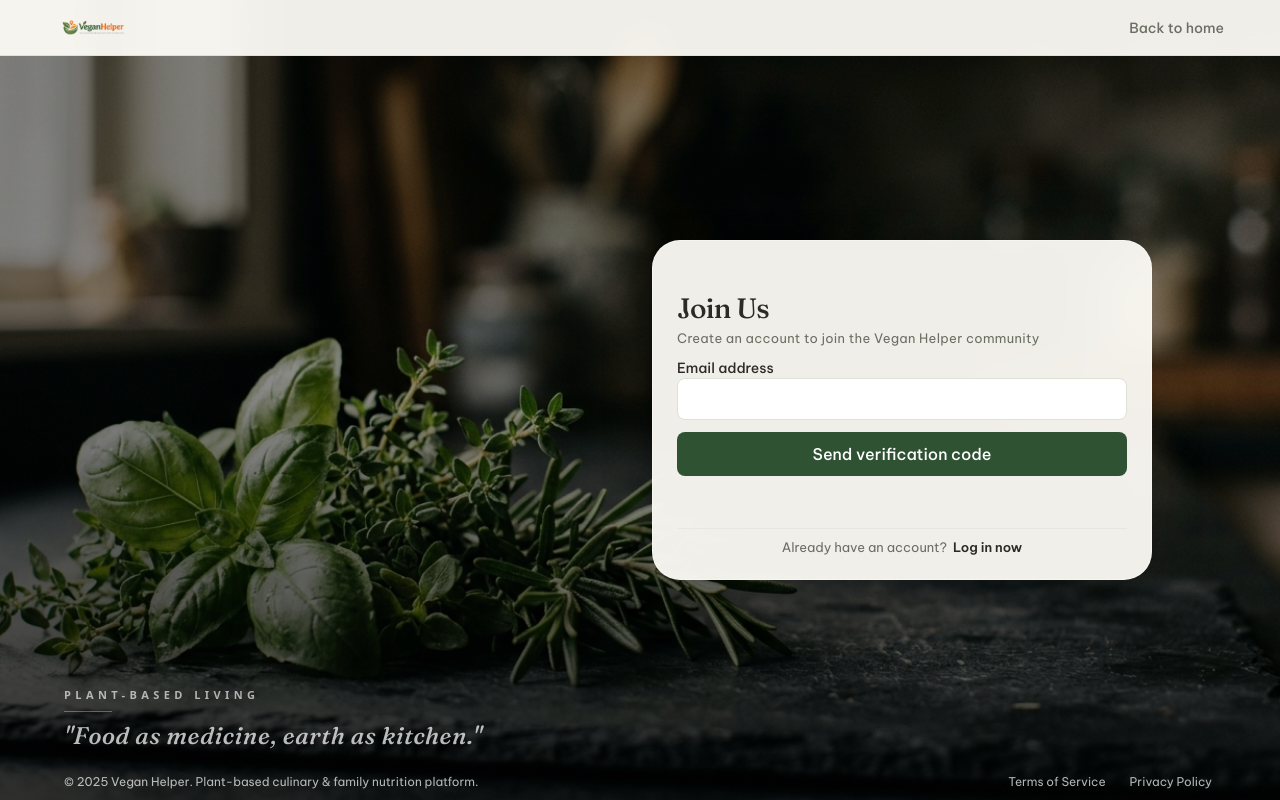
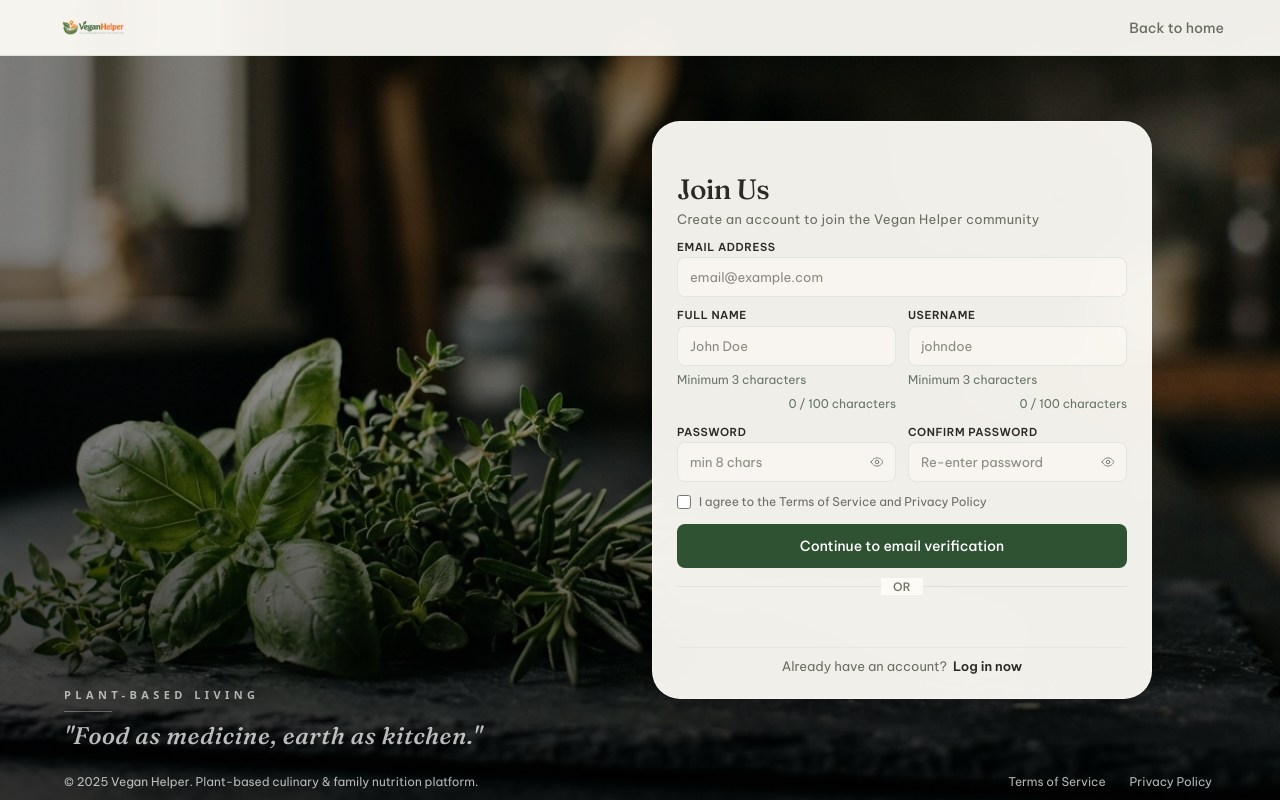
Before and after one commit to NguyenQuocTrong-bonmat/frontend-VeganHelperSystem, a React (Vite) app: page /sign-up in a window 1280 px wide. Built offline with nearby package versions, Linux system fonts and the light colour scheme; no server answers.

Commit message:
fix: restore credentials-first signup flow

```diff
--- a/src/pages/guest/SignUp.jsx
+++ b/src/pages/guest/SignUp.jsx
@@ -19,6 +19,7 @@ import loginSceneSoup from '../../assets/login-scene-soup.jpg';
 const registerSchema = z.object({
   fullName: z.string().min(3, 'Full Name must be at least 3 characters').max(100, 'Full Name is too long'),
   username: z.string().min(3, 'Username must be at least 3 characters').max(100, 'Username is too long').refine(value => !value.includes('@'), 'Username cannot contain @'),
+  email: z.string().email('Enter a valid email address').max(255, 'Email is too long'),
   password: z.string().min(8, 'Password must be at least 8 characters'),
   confirmPassword: z.string().min(1, 'Please confirm your password'),
   terms: z.boolean().refine(val => val === true, {
@@ -103,16 +104,34 @@ function SignUp() {
     setVerificationError('');
     setIsSubmitting(true);
     try {
-      if (!verificationSent || resend) {
+      if (resend) {
         await authService.resendVerification({ email: email.trim() });
-        setVerificationSent(true);
-        if (resend) toast.success('If eligible, a verification code will be sent.');
-      } else {
+        setRegistrationToken('');
+        setOtp('');
+        toast.success('If eligible, a verification code will be sent.');
+        return;
+      }
+
+      let verifiedToken = registrationToken;
+      if (!verifiedToken) {
         const result = await authService.verifyEmail({ email: email.trim(), otp });
-        setRegistrationToken(result.registrationToken);
+        verifiedToken = result.registrationToken;
+        setRegistrationToken(verifiedToken);
       }
+      await authService.register({ registrationToken: verifiedToken });
+      toast.success('Your account is ready. Sign in to continue.');
+      navigate('/login', { replace: true });
     } catch (error) {
-      setVerificationError(error.response?.data?.error || 'Email verification could not be completed. Please try again.');
+      const message = error.response?.data?.error || 'Email verification could not be completed. Please try again.';
+      if (message.toLowerCase().includes('expired')) {
+        setRegistrationToken('');
+        setVerificationSent(false);
+        setOtp('');
+      } else if (message.toLowerCase().includes('username') && registrationToken) {
+        setVerificationSent(false);
+        setError('username', { type: 'server', message });
+      }
+      setVerificationError(message);
     } finally {
       setIsSubmitting(false);
     }
@@ -128,6 +147,7 @@ function SignUp() {
   } = useForm({
     resolver: zodResolver(registerSchema),
     defaultValues: {
+      email,
       terms: false
     }
   });
@@ -136,13 +156,29 @@ function SignUp() {
   const prefersReducedMotion = useReducedMotion();
   const { duration, distance, scale, easing } = motionTokens;
 
-  const onSubmit = async ({ fullName, username, password, confirmPassword }) => {
-    if (!registrationToken) return;
+  const onSubmit = async ({ fullName, username, email: formEmail, password, confirmPassword }) => {
     setIsSubmitting(true);
     try {
-      await authService.register({ registrationToken, fullName, username, password, confirmPassword });
-      toast.success('Your account is ready. Sign in to continue.');
-      navigate('/login', { replace: true });
+      if (registrationToken) {
+        await authService.register({ registrationToken, fullName, username, password, confirmPassword });
+        toast.success('Your account is ready. Sign in to continue.');
+        navigate('/login', { replace: true });
+        return;
+      }
+
+      const normalizedEmail = formEmail.trim();
+      await authService.startRegistration({
+        email: normalizedEmail,
+        fullName: fullName.trim(),
+        username: username.trim(),
+        password,
+        confirmPassword,
+      });
+      setEmail(normalizedEmail);
+      setVerificationSent(true);
+      setOtp('');
+      setRegistrationToken('');
+      setVerificationError('');
     } catch (error) {
       const message = error.response?.data?.error || 'Registration failed. Please try again.';
       if (message.toLowerCase().includes('username'))
@@ -151,7 +187,7 @@ function SignUp() {
         setRegistrationToken('');
         setVerificationSent(false);
         setOtp('');
-        setVerificationError(message);
+        toast.error(message);
       } else toast.error(message);
     } finally {
       setIsSubmitting(false);
@@ -262,35 +298,57 @@ function SignUp() {
             </motion.p>
           </div>
 
-          {!registrationToken && (
-            <form className="space-y-3" onSubmit={verifyEmail}>
-              <div>
-                <label htmlFor="registration-email" className="block text-sm font-medium">Email address</label>
-                <input id="registration-email" type="email" autoComplete="email" required maxLength={255}
-                  readOnly={verificationSent} value={email} onChange={event => setEmail(event.target.value)}
-                  className="w-full rounded-lg border border-border-sage-mist bg-white px-3 py-2" />
-              </div>
-              {verificationSent && (
+          {verificationSent && (
+            <form className="space-y-3" onSubmit={event => verifyEmail(event)}>
+              <p className="text-sm text-text-stem-gray">
+                {registrationToken
+                  ? 'Your email is verified. Complete creating your account.'
+                  : <>If this email is eligible, a six-digit code will be sent to <span className="font-medium text-text-charcoal">{email}</span>.</>}
+              </p>
+              {!registrationToken && (
                 <div>
-                  <p className="text-sm text-text-stem-gray">If this email is eligible, a six-digit code will arrive shortly.</p>
                   <label htmlFor="registration-code" className="block text-sm font-medium">Verification code</label>
                   <input id="registration-code" autoComplete="one-time-code" inputMode="numeric" required pattern="[0-9]{6}"
                     maxLength={6} value={otp} onChange={event => setOtp(event.target.value)}
                     className="w-full rounded-lg border border-border-sage-mist bg-white px-3 py-2" />
                   <div className="mt-2 flex gap-4 text-sm text-primary-moss">
                     <button type="button" disabled={isSubmitting} onClick={event => verifyEmail(event, true)}>Resend code</button>
-                    <button type="button" disabled={isSubmitting} onClick={() => { setVerificationSent(false); setOtp(''); setVerificationError(''); }}>Change email</button>
+                    <button type="button" disabled={isSubmitting} onClick={() => { setVerificationSent(false); setOtp(''); setVerificationError(''); setRegistrationToken(''); }}>Edit signup details</button>
                   </div>
                 </div>
               )}
               {verificationError && <p role="alert" className="text-sm text-red-700">{verificationError}</p>}
               <button type="submit" disabled={isSubmitting}
                 className="w-full min-h-[44px] rounded-lg bg-primary-moss px-4 py-2.5 font-medium text-white disabled:opacity-60">
-                {verificationSent ? 'Verify email' : 'Send verification code'}
+                {isSubmitting ? 'Please wait…' : registrationToken ? 'Complete registration' : 'Verify email and create account'}
               </button>
             </form>
           )}
-          {registrationToken && <form className="space-y-2 sm:space-y-2.5" onSubmit={handleSubmit(onSubmit)}>
+          {!verificationSent && <form className="space-y-2 sm:space-y-2.5" onSubmit={handleSubmit(onSubmit)}>
+            <motion.div variants={itemVariants}>
+              <label className="block text-[10.5px] sm:text-[11px] font-semibold text-text-charcoal mb-0.5 uppercase tracking-wider" htmlFor="signup-email">
+                Email Address
+              </label>
+              <input
+                {...register('email', { onChange: event => setEmail(event.target.value) })}
+                className={getInputClasses(!!errors.email)}
+                id="signup-email"
+                maxLength={255}
+                placeholder="email@example.com"
+                type="email"
+                autoComplete="email"
+                disabled={isSuccess || isSubmitting || !!registrationToken}
+              />
+              <AnimatePresence>
+                {errors.email && (
+                  <motion.p variants={errorVariants} initial="hidden" animate="visible" exit="exit" role="alert"
+                    className="text-red-500 text-[10.5px] font-medium leading-tight overflow-hidden">
+                    {errors.email.message}
+                  </motion.p>
+                )}
+              </AnimatePresence>
+            </motion.div>
+
             {/* 2-Column Row: Full Name & Username */}
             <div className="grid grid-cols-1 sm:grid-cols-2 gap-2 sm:gap-3">
               <motion.div variants={itemVariants}>
@@ -523,7 +581,7 @@ function SignUp() {
                         <circle className="opacity-25" cx="12" cy="12" r="10" stroke="currentColor" strokeWidth="4"></circle>
                         <path className="opacity-75" fill="currentColor" d="M4 12a8 8 0 018-8V0C5.373 0 0 5.373 0 12h4zm2 5.291A7.962 7.962 0 014 12H0c0 3.042 1.135 5.824 3 7.938l3-2.647z"></path>
                       </svg>
-                      Signing up...
+                      Sending code...
                     </motion.div>
                   ) : (
                     <motion.span
@@ -533,7 +591,7 @@ function SignUp() {
                       exit={{ opacity: 0, y: prefersReducedMotion ? 0 : -5 }}
                       transition={{ duration: duration.micro }}
                     >
-                      Sign Up
+                      Continue to email verification
                     </motion.span>
                   )}
                 </AnimatePresence>
--- a/src/services/authService.js
+++ b/src/services/authService.js
@@ -16,6 +16,11 @@ export const authService = {
   },
 
   // FN01: Đăng ký tài khoản
+  startRegistration: async (registrationData) => {
+    const response = await axiosInstance.post('/auth/register/start', registrationData, { skipAuthRedirect: true });
+    return response.data;
+  },
+
   register: async (userData) => {
     const response = await axiosInstance.post('/auth/register/complete', userData, { skipAuthRedirect: true });
     return response.data;
@@ -29,7 +34,7 @@ export const authService = {
 
   // Gửi lại mã OTP
   resendVerification: async (data) => {
-    const response = await axiosInstance.post('/auth/register/start', data, { skipAuthRedirect: true });
+    const response = await axiosInstance.post('/auth/register/resend', data, { skipAuthRedirect: true });
     return response.data;
   },
 
```
